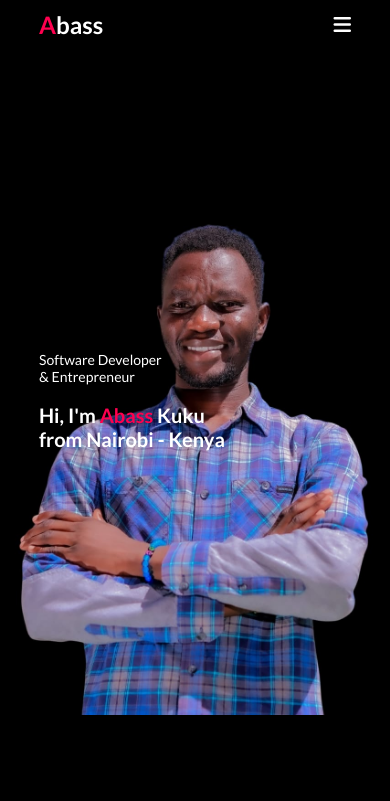
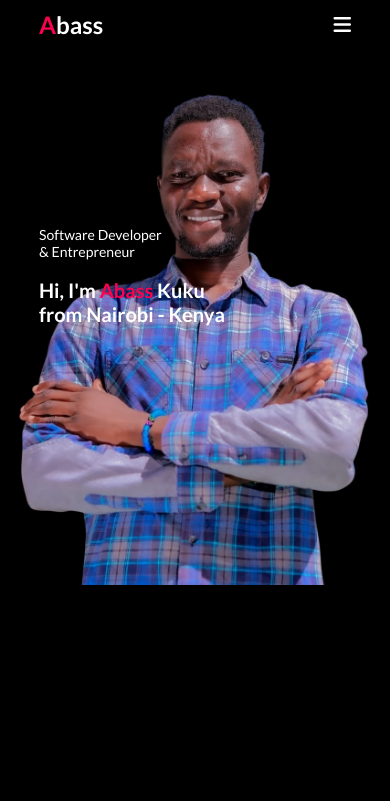
Before and after one commit to kukuabassanimeri/abass, a plain HTML site: page index.html in a window 390 px wide. Shown: the top 801 px of the page. Drawn offline with Linux system fonts and the light colour scheme.

Commit message:
changed body background

```diff
--- a/style.css
+++ b/style.css
@@ -364,13 +364,17 @@ nav .fa-solid{
         width: 100%;
         height: 100vh;
         background-image: url(media/bg-image.jpg);
-        background-position: center;
+        background-position: top center;
         background-size: contain;
         background-repeat: no-repeat;
+        padding-top: 0;
 
     }
+   #about{
+    margin-top: -150px;
+   }
     .header-text{
-        margin-top: 100%;
+        margin-top: 60%;
         font-size: 16px;
     }
     .header-text h1{
```
